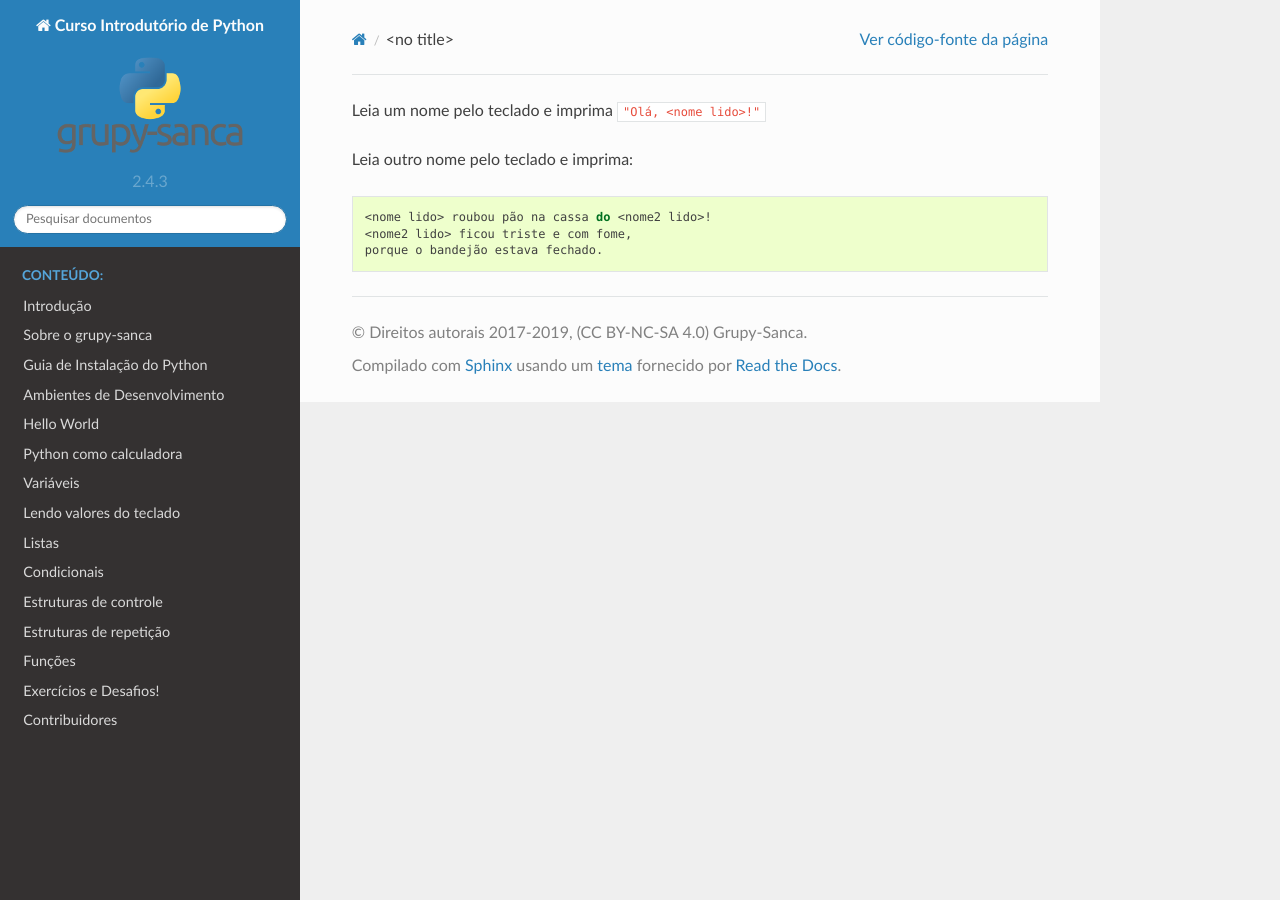
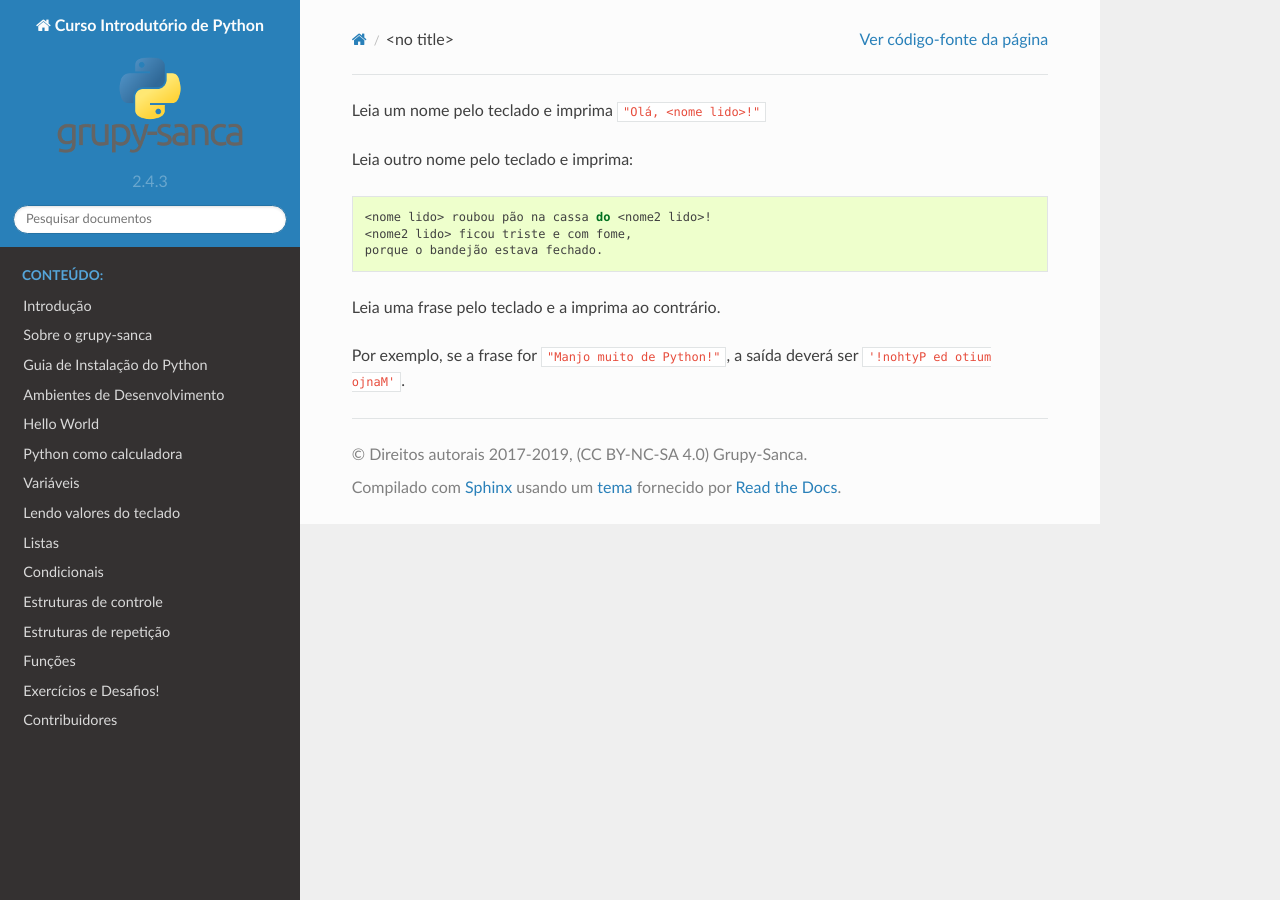
Before and after one commit to grupy-sanca/curso-python, a Sphinx documentation site: the page built from source/exercicios_input.rst, in a window 1280 px wide. Built offline with Sphinx 7.4.7 and the Read the Docs theme 2.0.0, drawn with Linux system fonts in a browser that asks for light colours.

Commit message:
Add exercicio de input + slices

```diff
--- a/source/exercicios_input.rst
+++ b/source/exercicios_input.rst
@@ -7,3 +7,8 @@
       <nome lido> roubou pão na cassa do <nome2 lido>!
       <nome2 lido> ficou triste e com fome,
       porque o bandejão estava fechado.
+
+#. Leia uma frase pelo teclado e a imprima ao contrário.
+
+   Por exemplo, se a frase for ``"Manjo muito de Python!"``, a saída deverá
+   ser ``'!nohtyP ed otium ojnaM'``.
```
